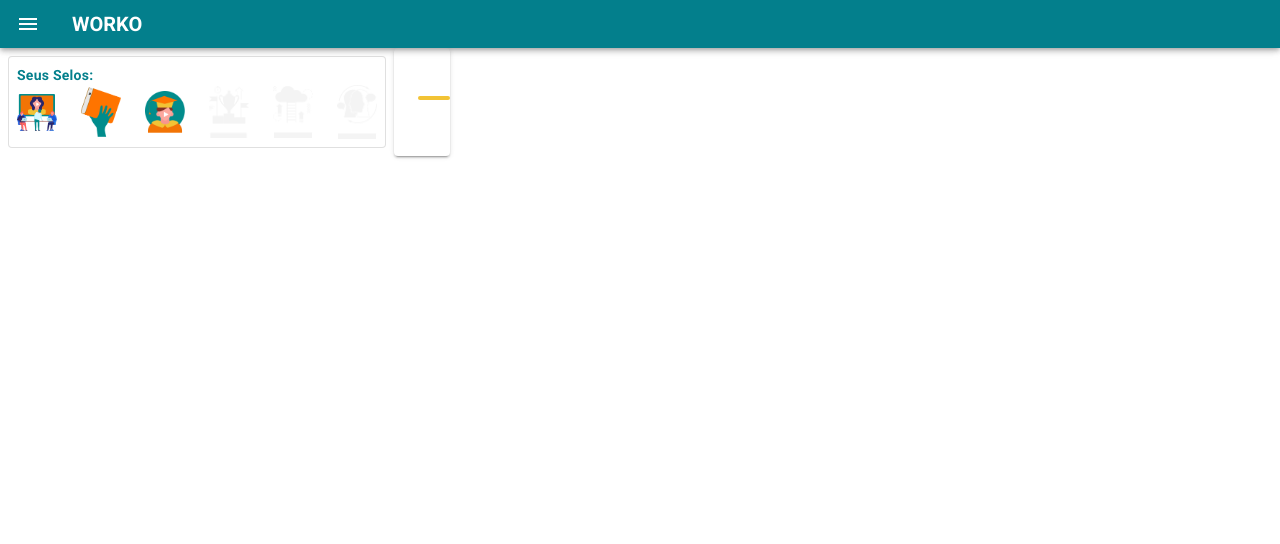
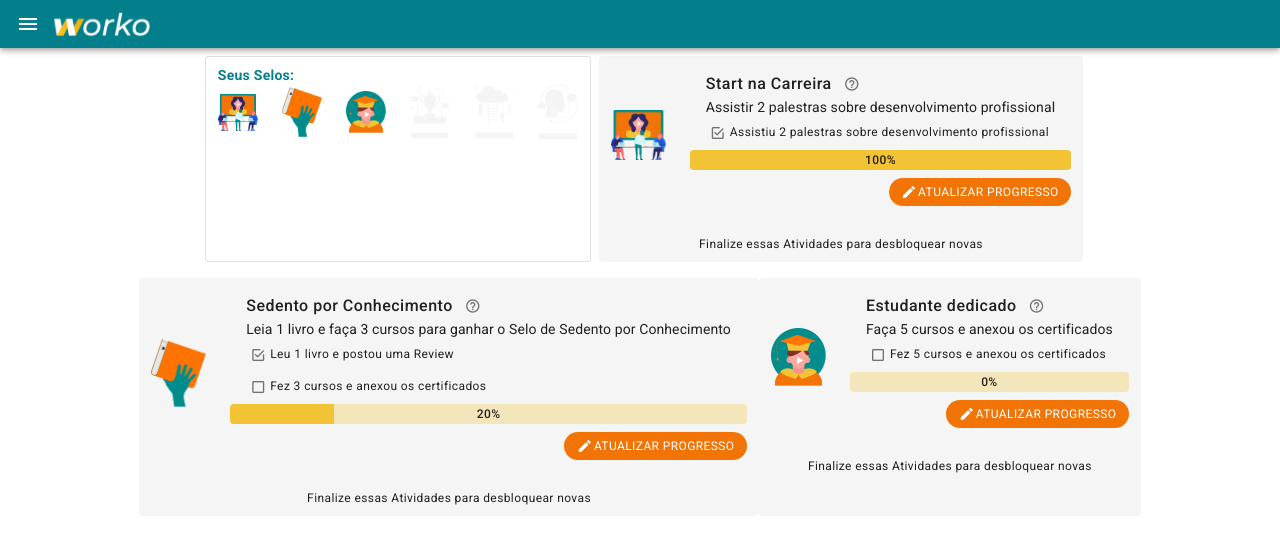
Before and after one commit to flpgst/worko, a Vue app: page /atividades in a window 1280 px wide. Shown: the top 544 px of the page. Built offline with nearby package versions, Linux system fonts and the light colour scheme.

Commit message:
Merge branch 'main' of https://github.com/flpgst/worko into main

```diff
--- a/src/App.vue
+++ b/src/App.vue
@@ -3,17 +3,16 @@
     <v-app-bar app color="primary" dense>
       <v-app-bar-nav-icon @click="drawer = true" dark />
 
-      <!-- <div class="d-flex align-center">
+      <div class="d-flex align-center">
         <v-img
-          alt="Vuetify Logo"
+          alt="Worko Logo"
           class="shrink mr-2"
           contain
-          src="https://cdn.vuetifyjs.com/images/logos/vuetify-logo-dark.png"
+          :src="worko"
           transition="scale-transition"
-          width="40"
+          width="100"
         />
-      </div> -->
-      <v-toolbar-title class="white--text font-weight-bold"> WORKO </v-toolbar-title>
+      </div>
 
       <v-navigation-drawer v-model="drawer" absolute app>
         <v-list nav dense>
@@ -37,6 +36,7 @@
 
 <script>
 import menus from '@/database/menus';
+import worko from '@/database/images/worko.svg';
 
 export default {
   name: 'App',
@@ -47,6 +47,7 @@ export default {
     drawer: false,
     group: null,
     menus,
+    worko,
   }),
 };
 </script>
--- a/src/components/MeusSelos.vue
+++ b/src/components/MeusSelos.vue
@@ -1,5 +1,5 @@
 <template>
-  <v-card outlined class="ma-2 pa-2">
+  <v-card outlined class="ma-2 py-2 px-3">
     <v-card-title class="primary--text pa-0 font-weight-bold body-2">Seus Selos: </v-card-title>
     <v-row justify="center" align="center">
       <v-col cols="2"> <v-img :src="s01Active" max-width="40" /></v-col>
--- a/src/database/atividades.js
+++ b/src/database/atividades.js
@@ -5,7 +5,7 @@ import s03Active from '@/database/images/selos/03-active.png';
 export default [
   {
     titulo: 'Start na Carreira',
-    descrição: 'Assistia 2 palestras sobre desenvolvimento profissional',
+    descricao: 'Assistir 2 palestras sobre desenvolvimento profissional',
     nivel: 100,
     imagem: s01Active,
     conquistas: [
@@ -19,7 +19,7 @@ export default [
     titulo: 'Sedento por Conhecimento',
     descricao: 'Leia  1 livro e faça 3 cursos para ganhar o Selo de Sedento por Conhecimento',
     imagem: s02Active,
-    nivel: '20',
+    nivel: 20,
     conquistas: [
       {
         titulo: 'Leu 1 livro e postou uma Review',
@@ -35,7 +35,7 @@ export default [
     titulo: 'Estudante dedicado',
     descricao: 'Faça 5 cursos e anexou os certificados',
     imagem: s03Active,
-    nivel: '0',
+    nivel: 0,
     conquistas: [
       {
         titulo: 'Fez 5 cursos e anexou os certificados',
--- /dev/null
+++ b/src/database/educacao.js
@@ -0,0 +1,20 @@
+import image1 from './images/educacao/1.png';
+
+export default [
+  {
+    titulo: 'Como construir um currículo  de sucesso - CCR Talks   ',
+    data: '02/01/2021',
+    imagem: image1,
+    descricao:
+      'Lorem ipsum dolor sit amet, consectetur adipiscing elit. Mi mollis sit vitae tristique posuere. Nunc, egestas sed elementum sit et, enim posuere. Non id neque, habitasse posuere sit. Commodo felis a in porta ullamcorper sed tristique.',
+    tags: ['Desenvolvimento Profissional', 'Curriculo'],
+  },
+  {
+    titulo: 'Como desenvolver Competências Interpessoais mesmo em tempo de pandemia',
+    data: '15/12/2020',
+    imagem: null,
+    descricao:
+      'Lorem ipsum dolor sit amet, consectetur adipiscing elit. Mi mollis sit vitae tristique posuere. Nunc, egestas sed elementum sit et, enim posuere. Non id neque, habitasse posuere sit. Commodo felis a in porta ullamcorper sed tristique.',
+    tags: ['Competências Interpessoais', 'Oratória', 'Desenvolvimento profissional', 'Currículo'],
+  },
+];
--- a/src/router/index.js
+++ b/src/router/index.js
@@ -5,6 +5,7 @@ import Feed from '@/views/Feed.vue';
 import Comentarios from '@/views/Comentarios.vue';
 import Perfil from '@/views/Perfil.vue';
 import Atividades from '@/views/Atividades.vue';
+import Educacao from '@/views/Educacao.vue';
 
 Vue.use(VueRouter);
 
@@ -28,6 +29,11 @@ const routes = [
     component: Atividades,
   },
   {
+    path: '/educacao-e-desenvolvimento',
+    name: 'educacao-e-desenvolvimento',
+    component: Educacao,
+  },
+  {
     path: '/perfil',
     name: 'Perfil',
     component: Perfil,
--- a/src/views/Atividades.vue
+++ b/src/views/Atividades.vue
@@ -1,16 +1,49 @@
 <template>
-  <v-row class="ma-0">
+  <v-row class="ma-0" justify="center">
     <meus-selos></meus-selos>
-    <v-card>
+    <v-card
+      v-for="({ titulo, descricao, imagem, nivel, conquistas }, index) in atividades"
+      :key="index"
+      flat
+      color="grey lighten-4"
+      class="px-3 my-2"
+    >
       <v-row>
-        <v-col cols="2">
-          <v-img src=""></v-img>
+        <v-col cols="auto" align-self="center">
+          <v-img :src="imagem" max-width="55"></v-img>
         </v-col>
-        <v-col cols="auto">
-          <v-card-title> </v-card-title>
-          <v-card-text></v-card-text>
-          <v-progress-linear color="secondary" rounded value="100"></v-progress-linear>
+        <v-col align-self="center">
+          <v-card-title class="pb-0 body-1 font-weight-medium">
+            {{ titulo }}
+            <v-icon small class="mx-3">mdi-help-circle-outline</v-icon>
+          </v-card-title>
+          <v-card-text class="py-0">{{ descricao }}</v-card-text>
+
+          <v-card-text
+            v-for="conquista in conquistas"
+            :key="conquista.titulo"
+            class="pt-1 pb-2 caption"
+          >
+            <v-icon small class="mx-1">{{
+              conquista.completo ? 'mdi-checkbox-marked-outline' : 'mdi-checkbox-blank-outline'
+            }}</v-icon>
+            <span>{{ conquista.titulo }}</span>
+          </v-card-text>
+          <v-progress-linear class="mb-2" height="20" color="secondary" rounded :value="nivel">
+            <template v-slot:default="{ value }">
+              <span class="caption font-weight-medium">{{ value }}%</span>
+            </template>
+          </v-progress-linear>
+          <v-row justify="end" class="ma-0 pb-2">
+            <v-btn small rounded depressed color="accent">
+              <v-icon small>mdi-pencil</v-icon>
+              <span class="caption">Atualizar Progresso</span>
+            </v-btn>
+          </v-row>
         </v-col>
+      </v-row>
+      <v-row justify="center" class="mt-5 mb-2">
+        <span class="caption">Finalize essas Atividades para desbloquear novas</span>
       </v-row>
     </v-card>
   </v-row>
@@ -18,9 +51,12 @@
 
 <script>
 import MeusSelos from '../components/MeusSelos.vue';
+import atividades from '../database/atividades';
 
 export default {
-  data: () => ({}),
+  data: () => ({
+    atividades,
+  }),
   components: {
     MeusSelos,
   },
--- /dev/null
+++ b/src/views/Educacao.vue
@@ -0,0 +1,52 @@
+<template>
+  <v-row class="ma-0">
+    <v-card
+      v-for="({ titulo, descricao, imagem, data, tags }, index) in educacao"
+      :key="index"
+      flat
+      color="grey lighten-4"
+      class="px-3 my-2 py-2"
+    >
+      <v-row>
+        <v-card-title class="body-1 font-weight-medium">
+          {{ titulo }}
+        </v-card-title>
+        <v-card-subtitle class="caption"> Data do post: {{ data }} </v-card-subtitle>
+      </v-row>
+      <v-row>
+        <v-col cols="12" align-self="center">
+          <v-col align-self="center" v-if="imagem">
+            <v-img :src="imagem" max-width="550"></v-img>
+          </v-col>
+          <v-card-text class="py-0">{{ descricao }}</v-card-text>
+        </v-col>
+      </v-row>
+      <v-row>
+        <v-col cols="12">
+          <span class="caption"> TAGS:</span>
+          <v-chip
+            v-for="(tag, index) in tags"
+            :key="index"
+            color="secondary"
+            class="black--text ml-2 mb-2"
+            small
+          >
+            {{ tag }}
+          </v-chip>
+        </v-col>
+      </v-row>
+    </v-card>
+  </v-row>
+</template>
+
+<script>
+import educacao from '../database/educacao';
+
+export default {
+  data: () => ({
+    educacao,
+  }),
+};
+</script>
+
+<style></style>
```
Also changed, not shown: src/database/images/educacao/1.png (added).
